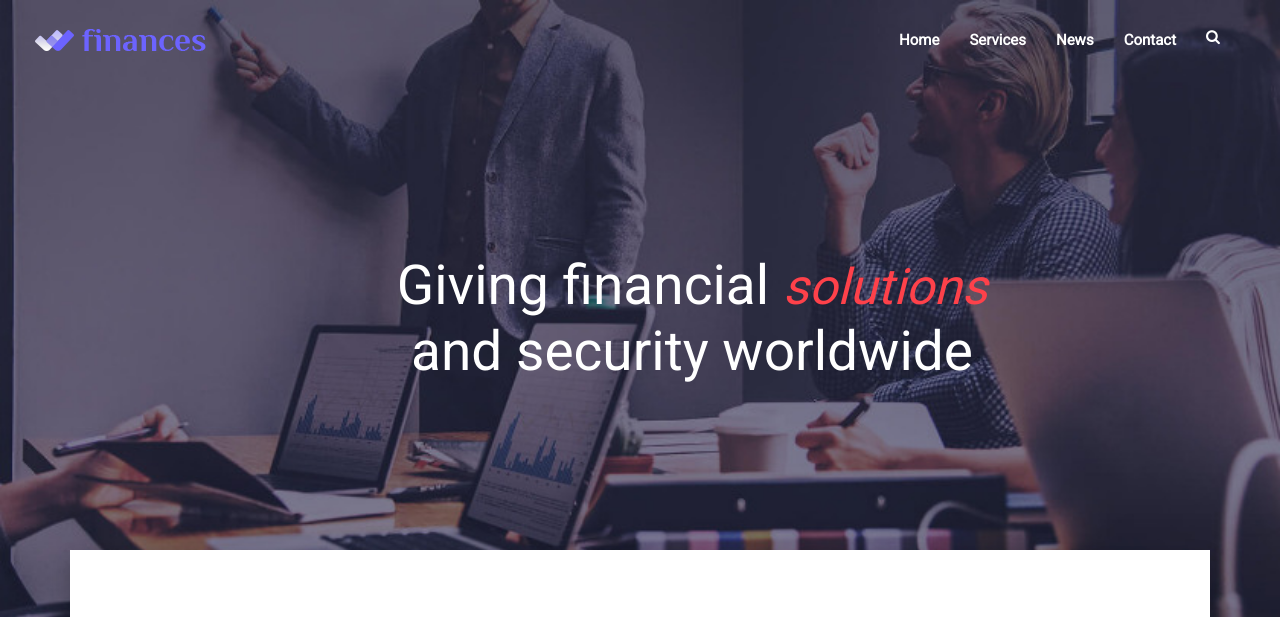
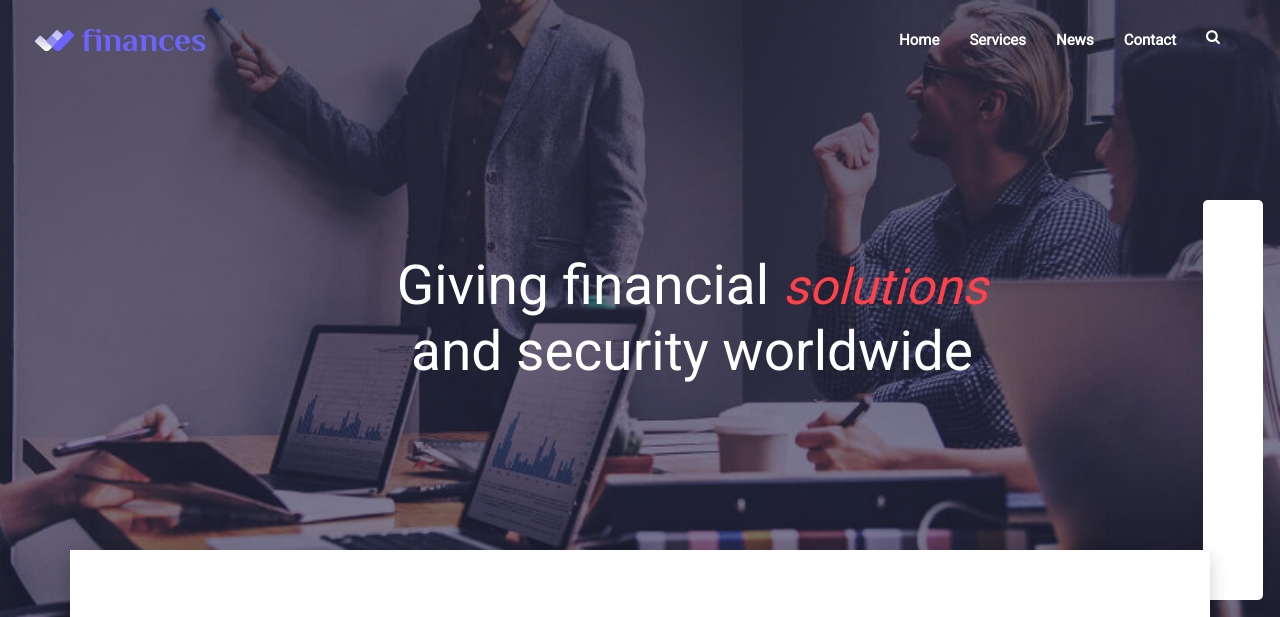
Before and after one commit to tanothierry/finances, a plain HTML site: page index.html in a window 1280 px wide. Shown: the top 617 px of the page. Drawn offline with Linux system fonts and the light colour scheme.

Commit message:
modification du projet

```diff
--- a/css/styles.css
+++ b/css/styles.css
@@ -81,6 +81,27 @@ body
    color:#fe414a;
 }
 
+.sibarleft
+{
+    /* position: fixed; */
+    height: 40rem;
+    position: fixed;
+    left:94%;
+    top:25%;
+    width: 6rem;
+    background-color:#fff;
+    border-radius: 5px;
+    margin-right: 15px;
+    box-shadow: -10px 0px 20px 2px rgba(0,0,0,.06);
+}
+
+.sidbarleft ul li
+{
+height: 4rem;
+border: 1 px solid grey;
+display: flex;
+}
+
 /* section-fisrt */
 
 .section-fisrt
@@ -88,7 +109,6 @@ body
     min-height: 100vh;
     background-color: #f2f2f6;
     padding-bottom: 6rem;
-
 }
 
 .step-one
@@ -230,6 +250,12 @@ span
     justify-content: space-between;
     align-items: center;
     border-bottom: 1px solid lightgray;
+    transition: all .3s ease;
+}
+
+.cardmenu:hover
+{
+    margin-left:2.5rem;
 }
 
 .cardmenu-i
--- a/index.html
+++ b/index.html
@@ -50,10 +50,19 @@
                 </div>
             </div>
         </div>
+        <div class="sibarleft">
+            <ul>
+                <li><a href=""></a></li>
+
+            </ul>
+
+        </div>
     </header>
     <!--
           sidebarleft
+
         -->
+
 
     <!-- section-fisrt -->
     <div class="section-fisrt">
```
Also changed, not shown: ._index.html (added), image/._contract.png (added), image/._logo1-1.png (added), image/._logo2.png (added), image/._logo3.png (added), image/._logo4.png (added), image/._logo5.png (added), image/._searchblack.png (added), image/._shield.png (added), 5 other files.
